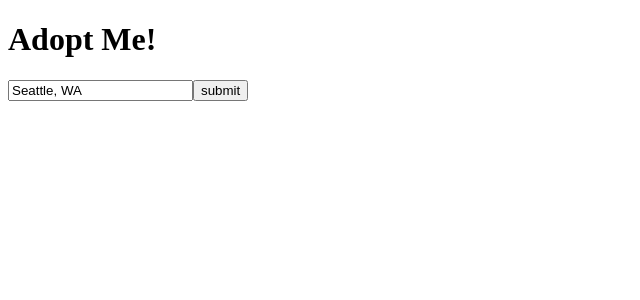
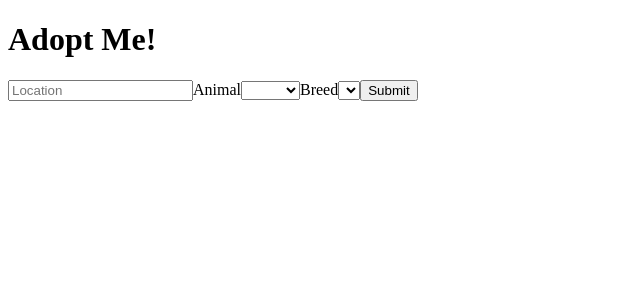
Before and after one commit to harishkrishnan24/AdoptMe, a React (Vite) app: page / in a window 1280 px wide. Shown: the top 300 px of the page, without its empty margins (0-640 px from the left). Built offline with nearby package versions, Linux system fonts and the light colour scheme.

Commit message:
Search form

```diff
--- a/package.json
+++ b/package.json
@@ -26,6 +26,7 @@
     "eslint-plugin-import": "^2.25.4",
     "eslint-plugin-jsx-a11y": "^6.5.1",
     "eslint-plugin-react": "^7.28.0",
+    "eslint-plugin-react-hooks": "^4.3.0",
     "parcel": "^2.6.2",
     "prettier": "^2.7.1"
   },
--- a/src/SearchParams.js
+++ b/src/SearchParams.js
@@ -1,13 +1,67 @@
+import { useState } from "react";
+
+const ANIMALS = ["bird", "cat", "dog", "rabbit", "reptile"];
+
 const SearchParams = () => {
-  const location = "Seattle, WA";
+  const [location, setLocation] = useState("");
+  const [animal, setAnimal] = useState("");
+  const [breed, setBreed] = useState("");
+  const breeds = [];
 
   return (
     <div className="search-params">
       <form>
         <label htmlFor="location">
-          <input id="location" value={location} placeholder="Location" />
+          <input
+            id="location"
+            value={location}
+            placeholder="Location"
+            onChange={(e) => setLocation(e.target.value)}
+          />
         </label>
-        <button>submit</button>
+        <label htmlFor="animal">
+          Animal
+          <select
+            id="animal"
+            value={animal}
+            onChange={(e) => {
+              setAnimal(e.target.value);
+              setBreed("");
+            }}
+            onBlur={(e) => {
+              setAnimal(e.target.value);
+              setBreed("");
+            }}
+          >
+            <option />
+            {ANIMALS.map((animal) => (
+              <option key={animal} value={animal}>
+                {animal}
+              </option>
+            ))}
+          </select>
+        </label>
+        <label htmlFor="breed">
+          Breed
+          <select
+            id="breed"
+            value={breed}
+            onChange={(e) => {
+              setBreed(e.target.value);
+            }}
+            onBlur={(e) => {
+              setBreed(e.target.value);
+            }}
+          >
+            <option />
+            {breeds.map((breed) => (
+              <option key={breed} value={breed}>
+                {breed}
+              </option>
+            ))}
+          </select>
+        </label>
+        <button>Submit</button>
       </form>
     </div>
   );
```
Also changed, not shown: .eslintrc.json, 1 other file (tests, documents, lock files or other folders).
